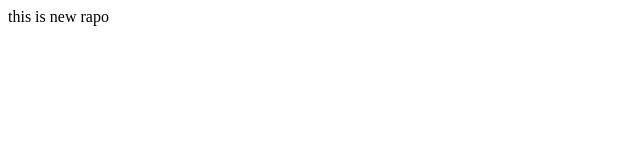
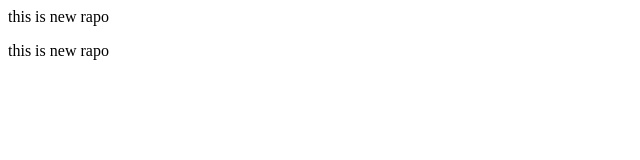
Before and after one commit to tanzeemafsar/local-repo, a plain HTML site: page index.html in a window 1280 px wide. Shown: the full height of the page, 0-640 px from the left. Drawn offline with Linux system fonts and the light colour scheme.

Commit message:
new change in feature2

```diff
--- a/index.html
+++ b/index.html
@@ -1 +1,2 @@
 <p>this is new rapo</p>
+<p>this is new rapo</p>
```
